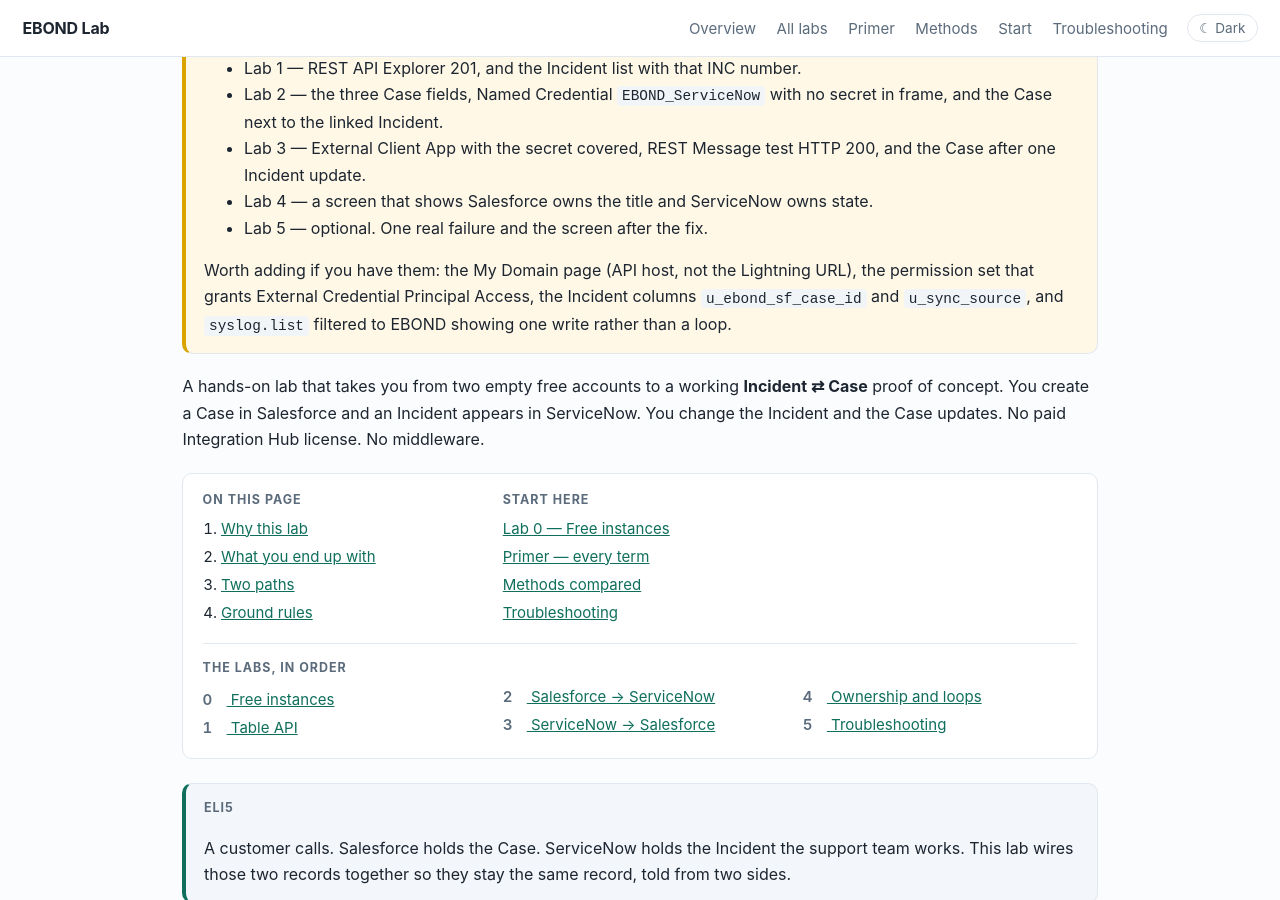
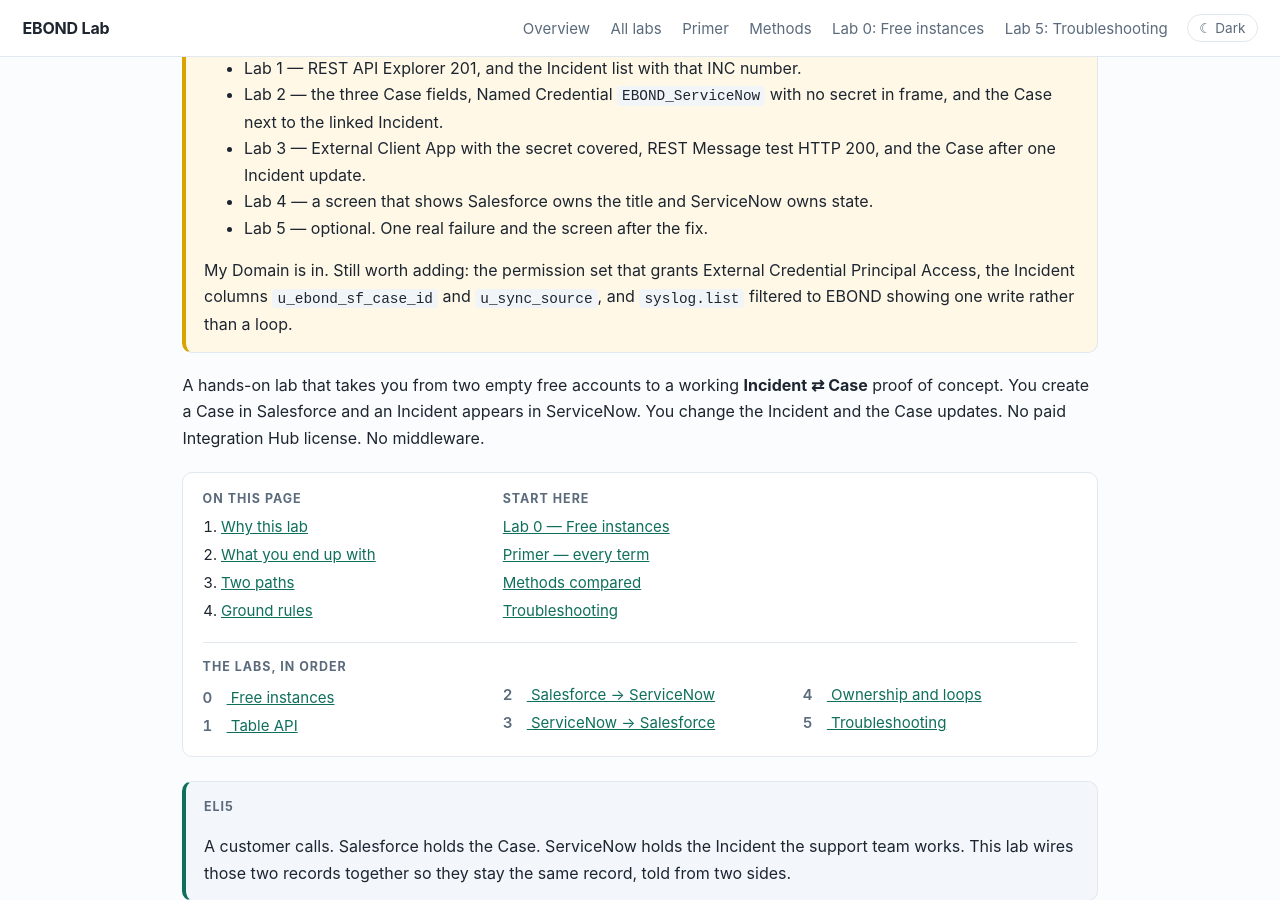
Before and after one commit to eltonaguiar/EBOND_ServiceNowSalesforce, a Jekyll site: the page built from site/index.md, in a window 1280 px wide and 900 px high, scrolled down 674 px. Built offline with Jekyll 4.4.1, drawn with Linux system fonts in a browser that asks for light colours.

Commit message:
Label lab pager and header links as Lab N: name.

```diff
--- a/site/_layouts/default.html
+++ b/site/_layouts/default.html
@@ -24,8 +24,8 @@
       <a href="{{ '/labs/' | relative_url }}">All labs</a>
       <a href="{{ '/primer/' | relative_url }}">Primer</a>
       <a href="{{ '/methods/' | relative_url }}">Methods</a>
-      <a href="{{ '/labs/00-instances/' | relative_url }}">Start</a>
-      <a href="{{ '/labs/05-troubleshooting/' | relative_url }}">Troubleshooting</a>
+      <a href="{{ '/labs/00-instances/' | relative_url }}">Lab 0: Free instances</a>
+      <a href="{{ '/labs/05-troubleshooting/' | relative_url }}">Lab 5: Troubleshooting</a>
     </nav>
     <button class="theme-toggle" type="button" aria-label="Toggle dark mode">☾ Dark</button>
   </div>
@@ -37,8 +37,8 @@
   {% assign n = page.order %}
   {% if n %}
   <nav class="pager">
-    {% if n > 0 %}{% assign prev = n | minus: 1 %}{% for p in site.pages %}{% if p.order == prev %}<a class="prev" href="{{ p.url | relative_url }}">← {{ p.title }}</a>{% endif %}{% endfor %}{% endif %}
-    {% assign next = n | plus: 1 %}{% for p in site.pages %}{% if p.order == next %}<a class="next" href="{{ p.url | relative_url }}">{{ p.title }} →</a>{% endif %}{% endfor %}
+    {% if n > 0 %}{% assign prev = n | minus: 1 %}{% for p in site.pages %}{% if p.order == prev %}<a class="prev" href="{{ p.url | relative_url }}">← {% if p.lab != nil %}Lab {{ p.lab }}: {% endif %}{{ p.title }}</a>{% endif %}{% endfor %}{% endif %}
+    {% assign next = n | plus: 1 %}{% for p in site.pages %}{% if p.order == next %}<a class="next" href="{{ p.url | relative_url }}">{% if p.lab != nil %}Lab {{ p.lab }}: {% endif %}{{ p.title }} →</a>{% endif %}{% endfor %}
   </nav>
   {% endif %}
 </main>
--- a/site/index.md
+++ b/site/index.md
@@ -32,7 +32,7 @@ permalink: /
 <li>Lab 4 — a screen that shows Salesforce owns the title and ServiceNow owns state.</li>
 <li>Lab 5 — optional. One real failure and the screen after the fix.</li>
 </ul>
-<p>Worth adding if you have them: the My Domain page (API host, not the Lightning URL), the permission set that grants External Credential Principal Access, the Incident columns <code>u_ebond_sf_case_id</code> and <code>u_sync_source</code>, and <code>syslog.list</code> filtered to EBOND showing one write rather than a loop.</p>
+<p>My Domain is in. Still worth adding: the permission set that grants External Credential Principal Access, the Incident columns <code>u_ebond_sf_case_id</code> and <code>u_sync_source</code>, and <code>syslog.list</code> filtered to EBOND showing one write rather than a loop.</p>
 </div>
 
 A hands-on lab that takes you from two empty free accounts to a working **Incident ⇄ Case** proof of concept. You create a Case in Salesforce and an Incident appears in ServiceNow. You change the Incident and the Case updates. No paid Integration Hub license. No middleware.
```
Also changed, not shown: site/labs/00-instances.md (+1 -1 lines).
